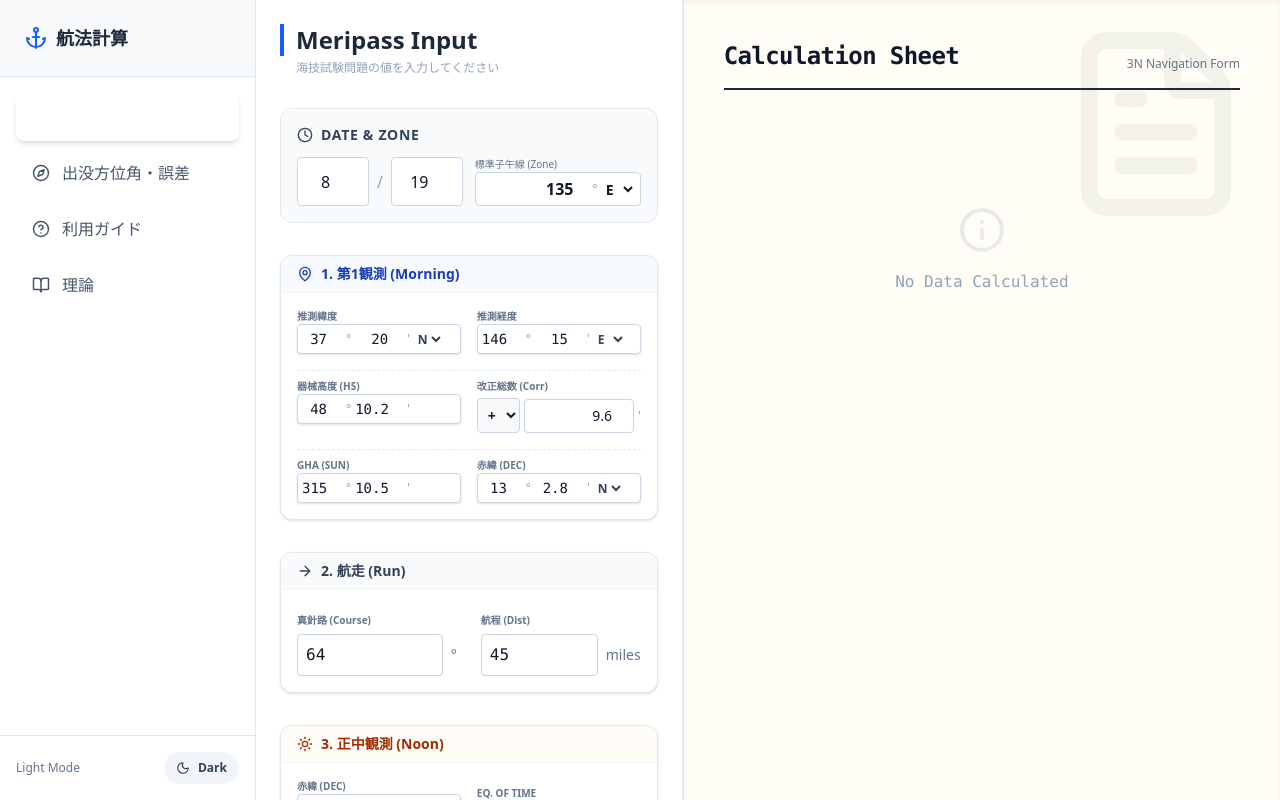
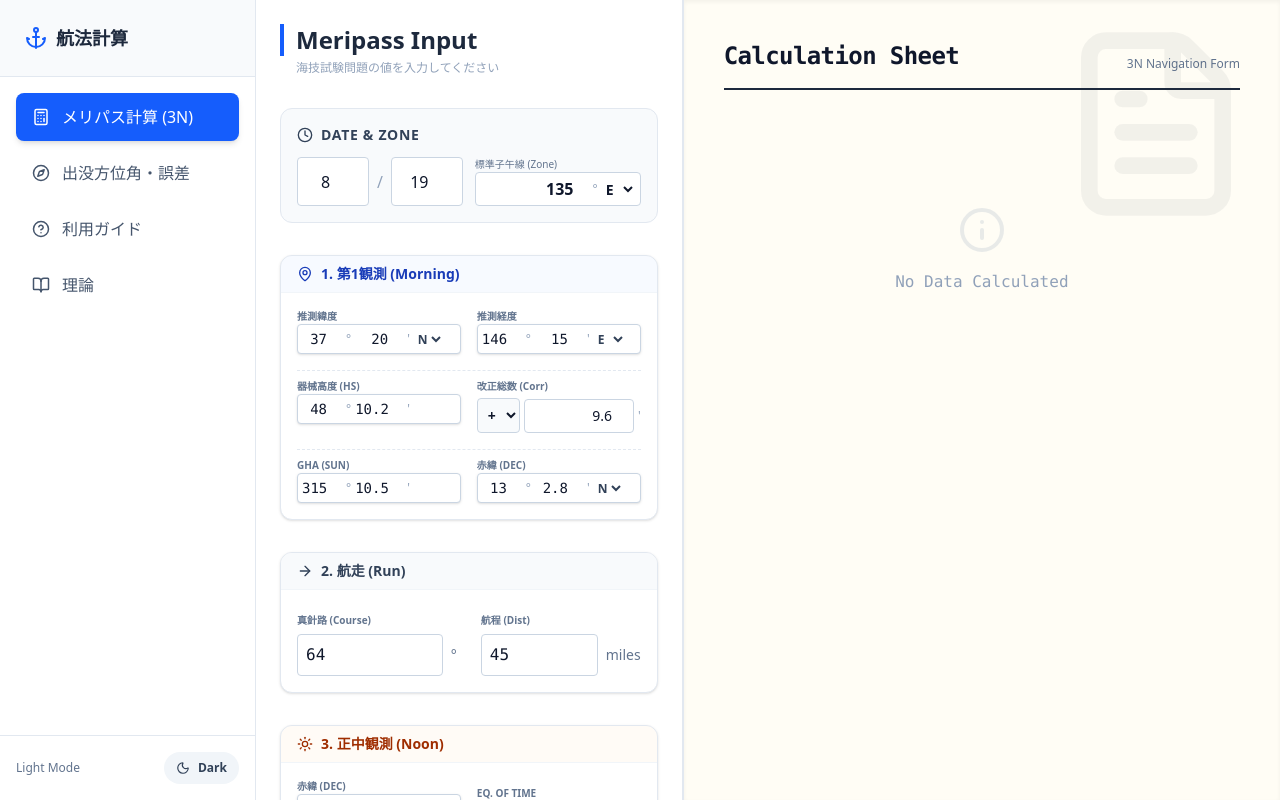
Before and after one commit to serkenn/Navigation-calculations, a React (Vite) app: page / in a window 1280 px wide. Built offline with nearby package versions, Linux system fonts and the light colour scheme; no server answers.

Commit message:
微修正

```diff
--- a/src/components/MeripassCalculator.tsx
+++ b/src/components/MeripassCalculator.tsx
@@ -341,20 +341,19 @@ const MeripassCalculator = () => {
 
             <nav className="flex-1 p-4 space-y-2">
               {[
-                { id: 'calculator', icon: Calculator, label: 'メリパス計算 (3N)', color: 'blue' },
-                { id: 'gyro', icon: Compass, label: '出没方位角・誤差', color: 'emerald' },
-                { id: 'guide', icon: HelpCircle, label: '利用ガイド', color: 'slate' },
-                { id: 'theory', icon: BookOpen, label: '理論', color: 'slate' }
+                { id: 'calculator', icon: Calculator, label: 'メリパス計算 (3N)', activeClass: 'bg-blue-600 dark:bg-blue-700 text-white shadow-md' },
+                { id: 'gyro', icon: Compass, label: '出没方位角・誤差', activeClass: 'bg-emerald-600 dark:bg-emerald-700 text-white shadow-md' },
+                { id: 'guide', icon: HelpCircle, label: '利用ガイド', activeClass: 'bg-slate-600 dark:bg-slate-700 text-white shadow-md' },
+                { id: 'theory', icon: BookOpen, label: '理論', activeClass: 'bg-slate-600 dark:bg-slate-700 text-white shadow-md' }
               ].map((item) => {
                 const isActive = currentView === item.id;
-                const activeClass = `bg-${item.color}-600 dark:bg-${item.color}-700 text-white shadow-md`;
                 const inactiveClass = "text-slate-600 dark:text-slate-400 hover:bg-slate-100 dark:hover:bg-slate-800 hover:text-slate-900 dark:hover:text-white";
 
                 return (
                   <button
                     key={item.id}
                     onClick={() => changeView(item.id as any)}
-                    className={`w-full flex items-center gap-3 px-4 py-3 rounded-lg transition-all duration-200 ${isActive ? activeClass : inactiveClass}`}
+                    className={`w-full flex items-center gap-3 px-4 py-3 rounded-lg transition-all duration-200 ${isActive ? item.activeClass : inactiveClass}`}
                   >
                     <item.icon size={18} /> {item.label}
                   </button>
```
